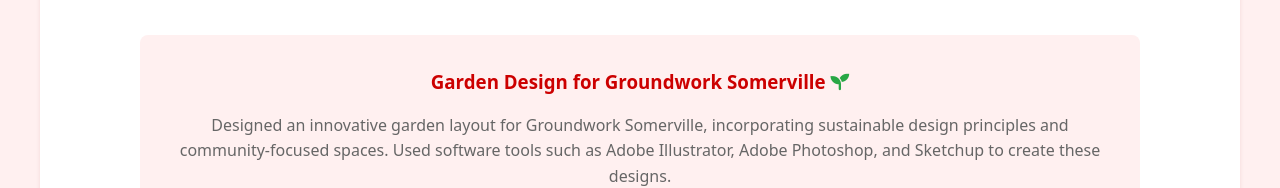
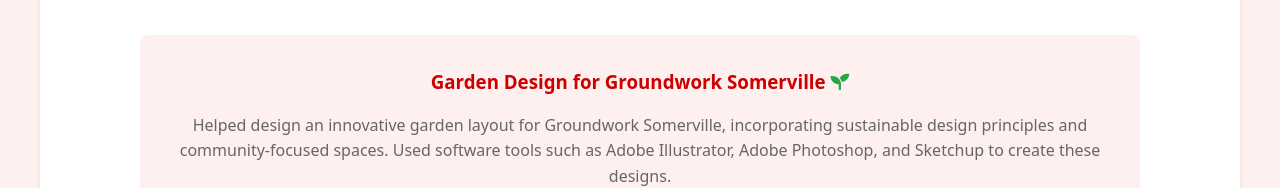
Before and after one commit to EgalJ/Portfolio-3.0, a website: page index.html in a window 1280 px wide. Shown: the part 2130-2318 px from the top of the page. Drawn offline with Linux system fonts and the light colour scheme.

Commit message:
added a word

```diff
--- a/index.html
+++ b/index.html
@@ -115,7 +115,7 @@
           <div class="project-card">
             <h3>Garden Design for Groundwork Somerville <i class="fas fa-seedling" style="color: #28a745;"></i></h3>
             <p class="project-description">
-              Designed an innovative garden layout for Groundwork Somerville, incorporating sustainable design principles and community-focused spaces. Used software tools such as Adobe Illustrator, Adobe Photoshop, and Sketchup to create these designs.
+              Helped design an innovative garden layout for Groundwork Somerville, incorporating sustainable design principles and community-focused spaces. Used software tools such as Adobe Illustrator, Adobe Photoshop, and Sketchup to create these designs.
             </p>
             <a href="https://docs.google.com/presentation/d/1aWZsAeMIXQPyNN7rOEnMx9o4ZFMUCayFTc6ocynbPRY/edit#slide=id.g27486b004ae_13_114"
                class="project-link"
```
